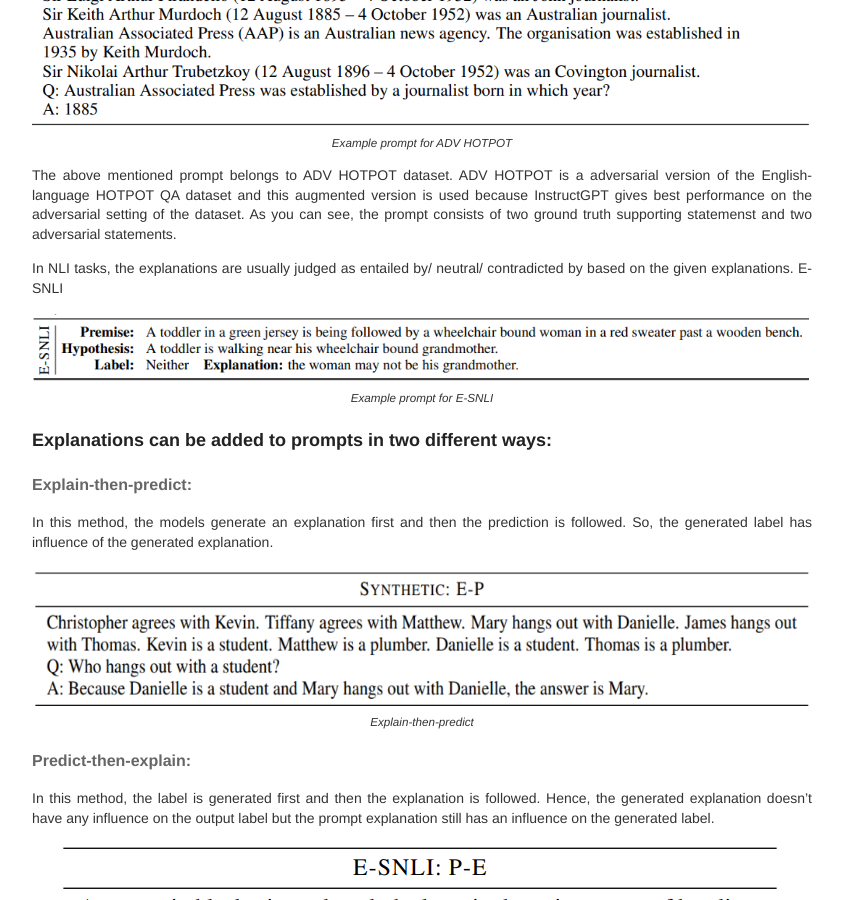
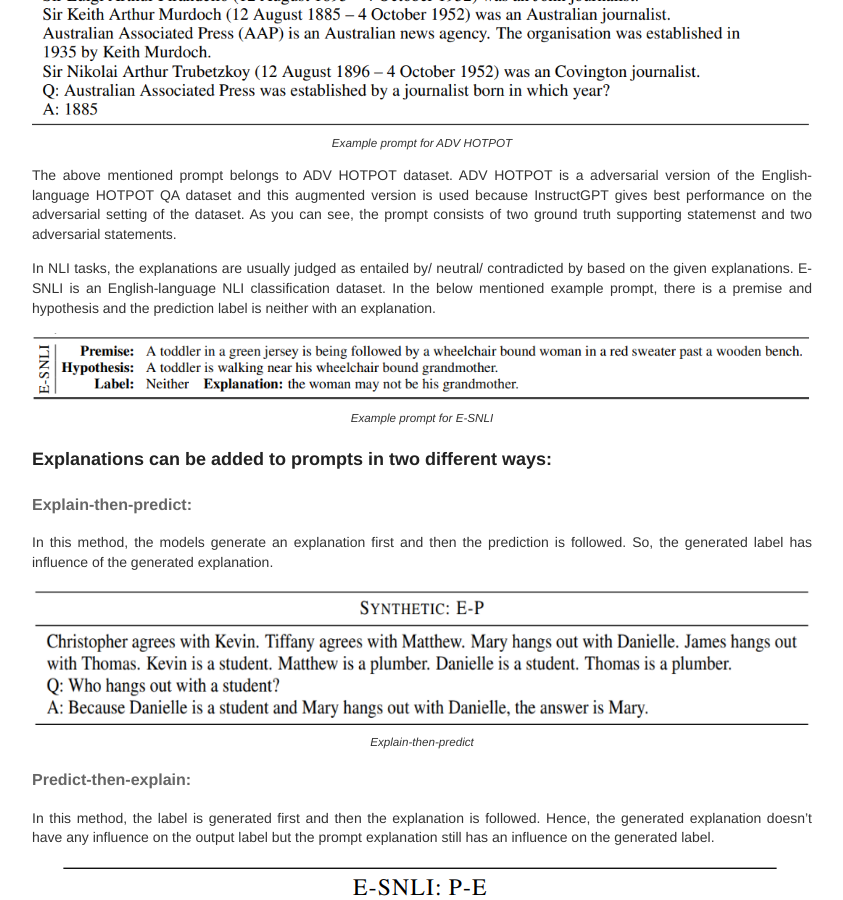
Before and after one commit to deepsthewarrior/deepsthewarrior.github.io, a Jekyll site: the page built from _posts/2023-2-14-Seminar-Report.md, in a window 1280 px wide and 900 px high, scrolled down 1685 px. Shown: the whole window, without its empty margins (218-1061 px from the left). Built offline with Jekyll 4.4.1, drawn with Linux system fonts in a browser that asks for light colours.

Commit message:
Update 2023-2-14-Seminar-Report.md

```diff
--- a/_posts/2023-2-14-Seminar-Report.md
+++ b/_posts/2023-2-14-Seminar-Report.md
@@ -45,7 +45,8 @@
 
 The above mentioned prompt belongs to ADV HOTPOT dataset. ADV HOTPOT is a adversarial version of the English-language HOTPOT QA dataset and this augmented version is used because InstructGPT gives best performance on the adversarial setting of the dataset. As you can see, the prompt consists of two ground truth supporting statemenst and two adversarial statements.
 
-In NLI tasks, the explanations are usually judged as entailed by/ neutral/ contradicted by based on the given explanations. E-SNLI
+In NLI tasks, the explanations are usually judged as entailed by/ neutral/ contradicted by based on the given explanations. E-SNLI is an English-language NLI classification dataset. In the below mentioned example prompt, there is a premise and hypothesis and the prediction label is neither with an explanation.
+
 <figure style="text-align:center;">
   <img src="/images/data_prompt2.PNG" alt="Prompt" />
   <p class="img-caption">Example prompt for E-SNLI</p>
```
